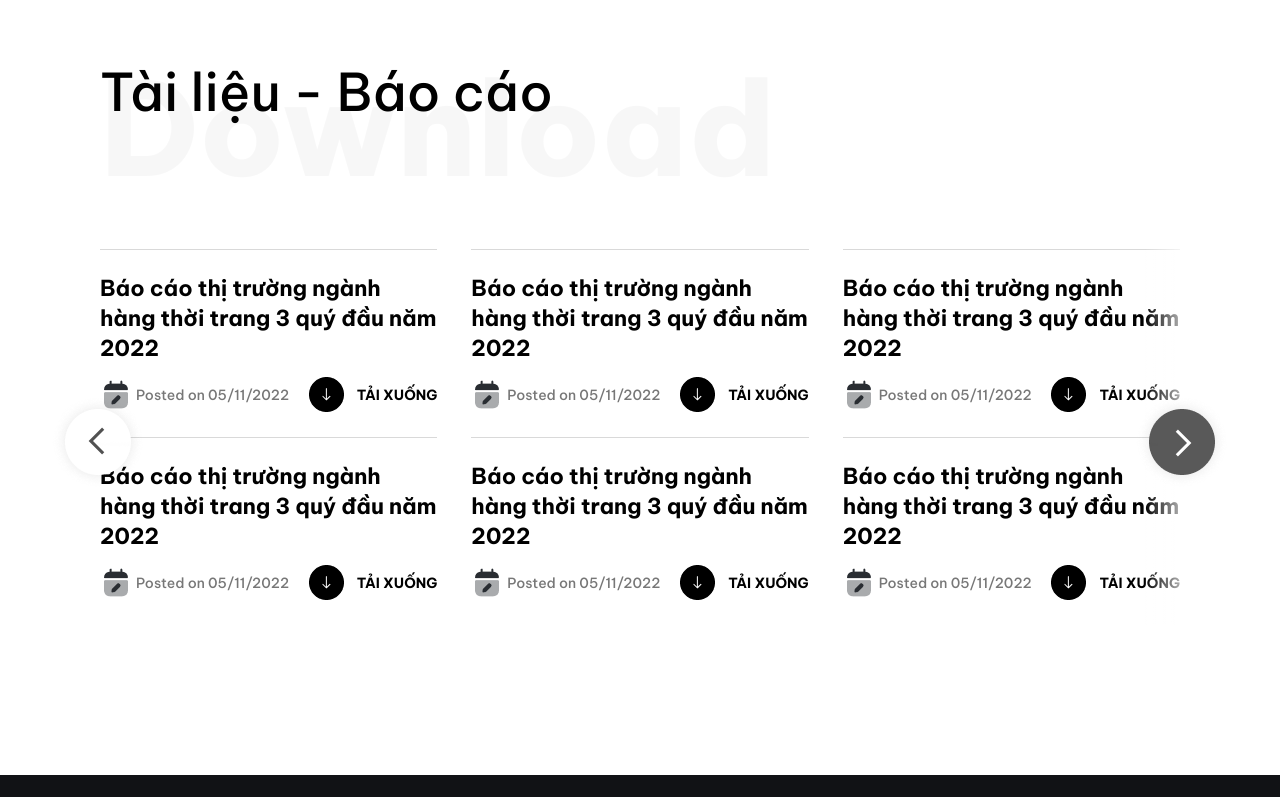
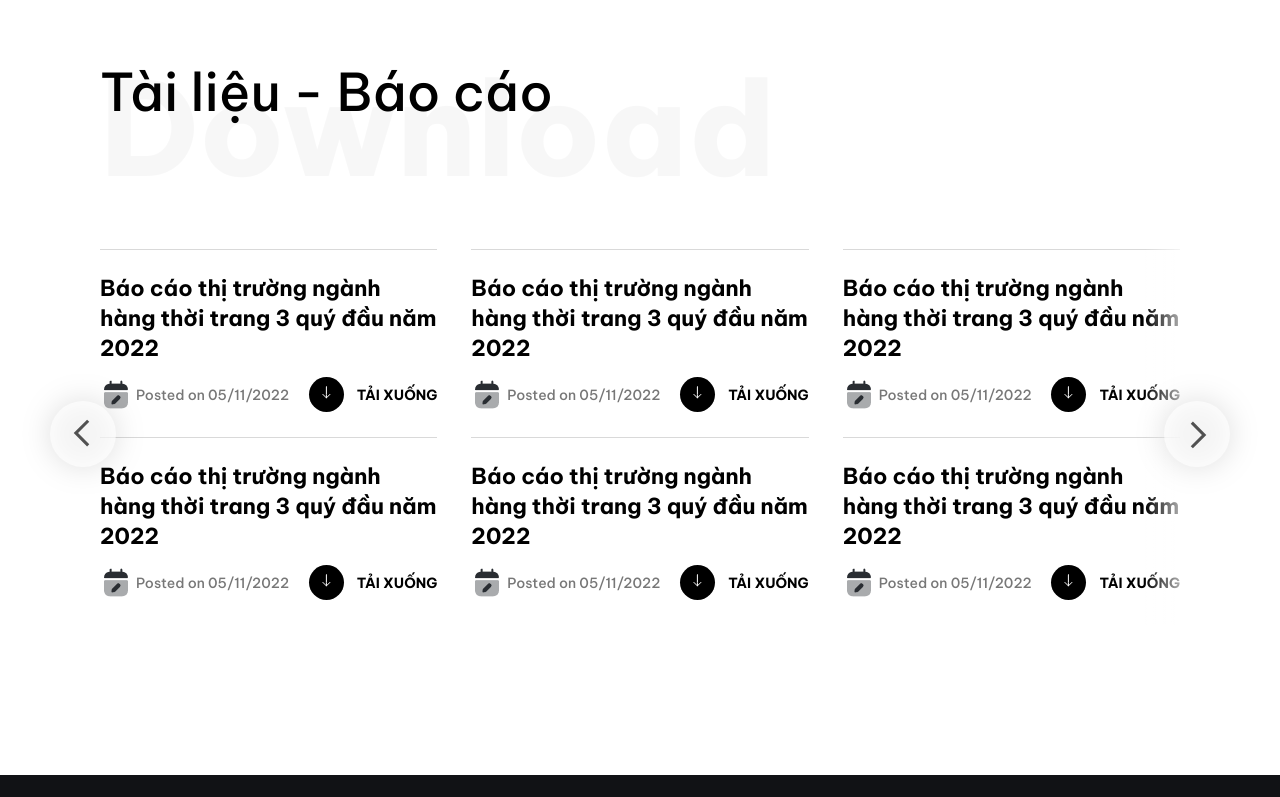
Before and after one commit to tinisang/okhubdemo, a Next.js app: page /news/abc in a window 1280 px wide. Shown: the part 4116-4913 px from the top of the page. Built offline with nearby package versions, Linux system fonts and the light colour scheme.

Commit message:
update news report card

```diff
--- a/components/CardReport.js
+++ b/components/CardReport.js
@@ -2,7 +2,7 @@
 import React from 'react'
 import calendarCard from "../public/imgs/calendar-edit-NewsDetail.png";
 import Image from "next/image";
-import arrowDownCardReport from "../public/imgs/arrowDownCardReport.png"
+import arrowDownCardReport from "../public/imgs/arrowDownCardReport.svg"
 import Link from 'next/link';
 
 export const CardReport = () => {
@@ -18,7 +18,9 @@ export const CardReport = () => {
            <p>Posted on 05/11/2022</p>
          </div>
          <div className="card-report__dow">
+          <div className='card-report__dow-img'>
           <Image src = {arrowDownCardReport} alt = ""/>
+          </div>
           <p>TẢI XUỐNG</p>
          </div>
        </div>
--- a/components/NewsDetail/NewsDetail.js
+++ b/components/NewsDetail/NewsDetail.js
@@ -303,14 +303,105 @@ export const NewsDetail = () => {
         </Swiper>
         <div className="image-container">
           <div className="NewsDetail__document--prev">
-            <Image
-              src={arrowLeftNewsDetailDocuments}
-              className="image-item"
-              alt=""
-            />
+          <svg
+              width="66"
+              height="66"
+              viewBox="0 0 66 66"
+              fill="none"
+              xmlns="http://www.w3.org/2000/svg"
+            >
+              <g filter="url(#filter0_b_1570_3178)">
+                <circle
+                  cx="33"
+                  cy="33"
+                  r="33"
+                  fill="white"
+                  fill-opacity="0.65"
+                />
+                <path
+                  fill-rule="evenodd"
+                  clip-rule="evenodd"
+                  d="M28.0557 32.0294L39.2632 43.2369L37.0899 45.4102L23.7091 32.0294L37.0899 18.6486L39.2632 20.8219L28.0557 32.0294Z"
+                  fill="#515151"
+                />
+              </g>
+              <defs>
+                <filter
+                  id="filter0_b_1570_3178"
+                  x="-4"
+                  y="-4"
+                  width="74"
+                  height="74"
+                  filterUnits="userSpaceOnUse"
+                  color-interpolation-filters="sRGB"
+                >
+                  <feFlood flood-opacity="0" result="BackgroundImageFix" />
+                  <feGaussianBlur in="BackgroundImageFix" stdDeviation="2" />
+                  <feComposite
+                    in2="SourceAlpha"
+                    operator="in"
+                    result="effect1_backgroundBlur_1570_3178"
+                  />
+                  <feBlend
+                    mode="normal"
+                    in="SourceGraphic"
+                    in2="effect1_backgroundBlur_1570_3178"
+                    result="shape"
+                  />
+                </filter>
+              </defs>
+            </svg>
           </div>
           <div className="NewsDetail__document--next">
-            <Image src={arrowNextNewsDetailDocuments} alt="" />
+          <svg
+              width="66"
+              height="66"
+              viewBox="0 0 66 66"
+              fill="none"
+              xmlns="http://www.w3.org/2000/svg"
+            >
+              <g filter="url(#filter0_b_1570_3188)">
+                <circle
+                  cx="33"
+                  cy="33"
+                  r="33"
+                  transform="rotate(-180 33 33)"
+                  fill="white"
+                  fill-opacity="0.65"
+                />
+                <path
+                  fill-rule="evenodd"
+                  clip-rule="evenodd"
+                  d="M37.9444 33.9706L26.7369 22.7631L28.9102 20.5898L42.291 33.9706L28.9102 47.3514L26.7369 45.1781L37.9444 33.9706Z"
+                  fill="#515151"
+                />
+              </g>
+              <defs>
+                <filter
+                  id="filter0_b_1570_3188"
+                  x="-4"
+                  y="-4"
+                  width="74"
+                  height="74"
+                  filterUnits="userSpaceOnUse"
+                  color-interpolation-filters="sRGB"
+                >
+                  <feFlood flood-opacity="0" result="BackgroundImageFix" />
+                  <feGaussianBlur in="BackgroundImageFix" stdDeviation="2" />
+                  <feComposite
+                    in2="SourceAlpha"
+                    operator="in"
+                    result="effect1_backgroundBlur_1570_3188"
+                  />
+                  <feBlend
+                    mode="normal"
+                    in="SourceGraphic"
+                    in2="effect1_backgroundBlur_1570_3188"
+                    result="shape"
+                  />
+                </filter>
+              </defs>
+            </svg>
           </div>
         </div>
       </div>
--- a/styles/NewsDetail/newsDetail.css
+++ b/styles/NewsDetail/newsDetail.css
@@ -208,6 +208,11 @@
   cursor: pointer;
   position: absolute;
 }
+
+.newsDetail__status--next svg ,
+.newsDetail__status--prev svg {
+  filter: drop-shadow(0px 0px 15px rgb(0, 0, 0, 0.2));
+}
 .newsDetail__status--next:hover svg g circle,
 .newsDetail__status--prev:hover svg g circle{
   fill:rgba(0, 0, 0, 0.65);;
@@ -221,14 +226,14 @@
 .newsDetail__status--prev {
   left: 0;
   top: 53.5%;
-  /* transform: translateY(40%); */
+
   margin-left: -35px;
 
 }
 .newsDetail__status--next {
   right: 0;
   top: 53.5%;
-  /* transform: translateY(100%); */
+
   margin-right: -35px;
 }
 
@@ -236,7 +241,6 @@
 
 }
 
-/* news detail document and reports */
 
 .NewsDetail__document{
   padding-bottom: 150px;
@@ -300,7 +304,6 @@
   top: 0;
   margin-right: -55px;
 }
-
 .NewsDetail__document .image-container{
   position: absolute;
   top: 47%;
@@ -311,7 +314,9 @@
   z-index: 3;
   cursor: pointer;
   position: absolute;
-  /* top: 0%; */
+  /* top: 50%; */
+  transform: translateY(10%);
+
 }
 .NewsDetail__document--prev {
   left: 0;
@@ -323,3 +328,19 @@
   right: 0;
   margin-right: -50px;
 }
+
+
+.NewsDetail__document--next svg ,
+.NewsDetail__document--prev svg {
+  filter: drop-shadow(0px 0px 15px rgb(0, 0, 0, 0.2));
+}
+.NewsDetail__document--next:hover svg g circle,
+.NewsDetail__document--prev:hover svg g circle{
+  fill:rgba(0, 0, 0, 0.65);;
+
+}
+
+.NewsDetail__document--next:hover svg g path,
+.NewsDetail__document--prev:hover svg g path{
+  fill: white;
+}
--- a/styles/cardReport.css
+++ b/styles/cardReport.css
@@ -41,9 +41,9 @@
   margin: 0;
 }
 
-.card-report__dow img {
+/* .card-report__dow img {
   margin-right: 13px;
-}
+} */
 
 .card-report__dow p {
   font-family: "Be Vietnam Pro";
@@ -54,3 +54,13 @@
   color: #000000;
 
 }
+.card-report__dow .card-report__dow-img{
+  width: 35px;
+  height: 35px;
+  border-radius: 50%;
+  display: flex;
+  align-items: center;
+  justify-content: center;
+  background-color: black;
+  margin-right: 13px;
+}
```
Also changed, not shown: public/imgs/arrowDownCardReport.svg (added).
